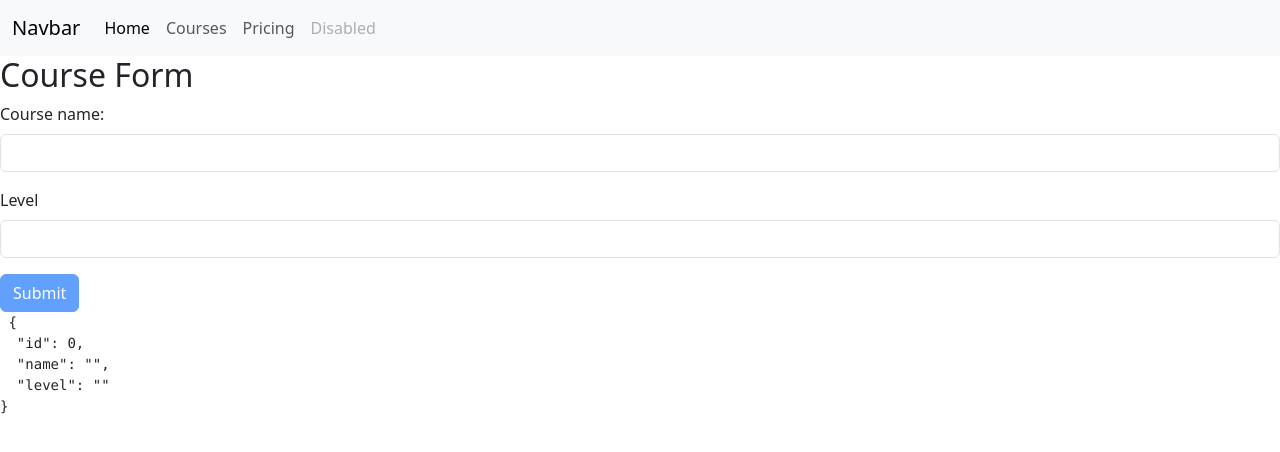
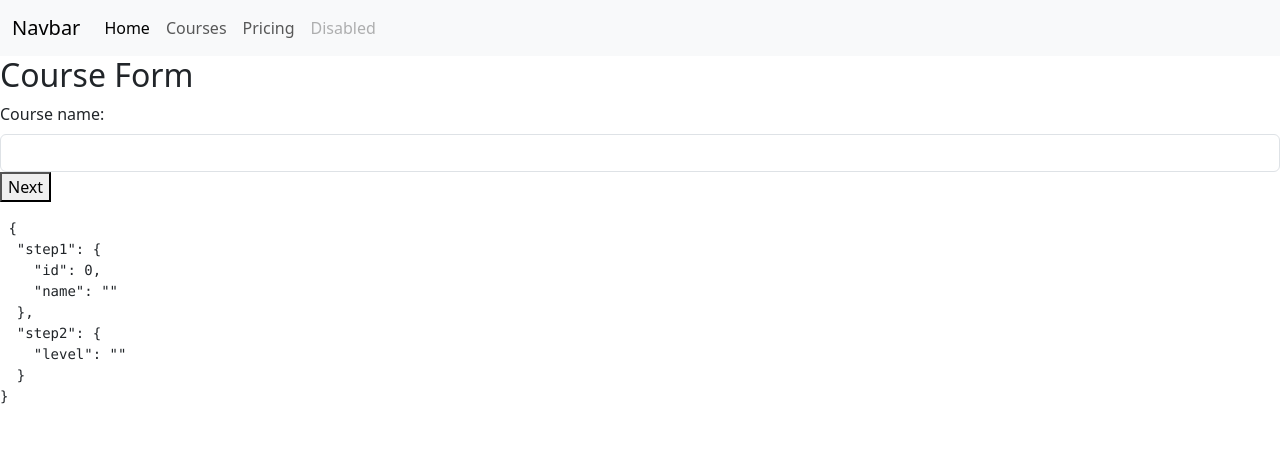
Before and after one commit to ShareghYusefi/school-client-standalone, an Angular app: page /home in a window 1280 px wide. Shown: the top 452 px of the page. Built offline with nearby package versions, Linux system fonts and the light colour scheme.

Commit message:
multi-step form

```diff
--- a/src/app/components/course-form/course-form.html
+++ b/src/app/components/course-form/course-form.html
@@ -1,5 +1,5 @@
 <!-- We need to bind our courseForm instance to the template form using the formGroup directive -->
-<form [formGroup]="courseForm">
+<form [formGroup]="getStepGroup(1)" *ngIf="step === 1">
   <div class="mb-3">
     <label for="name" class="form-label">Course name: </label>
     <!-- We need to bind our input to a form control using the formControlName directive  -->
@@ -19,7 +19,11 @@
         Please type a minimum of 2 characters
       </div>
     </div>
+    <button type="button" (click)="next()">Next</button>
   </div>
+</form>
+
+<form [formGroup]="getStepGroup(2)" *ngIf="step === 2">
   <div class="mb-3">
     <label for="level" class="form-label">Level</label>
     <input
@@ -28,7 +32,6 @@
       id="level"
       formControlName="level"
     />
-  </div>
     <div
       *ngIf="level?.errors && level?.invalid && level?.touched"
       class="text-danger"
@@ -36,6 +39,8 @@
       <div *ngIf="level?.errors?.['required']">Level is required.</div>
       <div *ngIf="level?.errors?.['min']">Please select a number above 100</div>
     </div>
+  </div>
+  <button type="button" (click)="prev()">Back</button>
   <button
     type="submit"
     class="btn btn-primary"
--- a/src/app/components/course-form/course-form.ts
+++ b/src/app/components/course-form/course-form.ts
@@ -17,6 +17,7 @@ import { ICourse } from '../../interfaces/icourse';
   styleUrl: './course-form.css',
 })
 export class CourseForm implements OnInit {
+  step = 1; // current step
   courseForm!: FormGroup;
 
   // We can use a FormBuilder instance via Dependency injection to create a form group
@@ -27,10 +28,30 @@ export class CourseForm implements OnInit {
   ) {
     // create a form group with two form controls: name, level
     this.courseForm = this.formBuilderInstance.group({
+      step1: this.formBuilderInstance.group({
         id: [0],
         name: ['', [Validators.required, Validators.minLength(2)]],
+      }),
+      step2: this.formBuilderInstance.group({
         level: ['', [Validators.required, Validators.min(100)]],
+      }),
     });
+  }
+
+  getStepGroup(step: number): FormGroup {
+    return this.courseForm.get(`step${step}`) as FormGroup;
+  }
+
+  next() {
+    if (this.getStepGroup(this.step).valid) {
+      this.step++;
+    } else {
+      this.getStepGroup(this.step).markAllAsTouched();
+    }
+  }
+
+  prev() {
+    this.step--;
   }
 
   ngOnInit(): void {
@@ -45,9 +66,13 @@ export class CourseForm implements OnInit {
           (response: ICourse) => {
             // update the form with course data
             this.courseForm.patchValue({
+              step1: {
                 id: response.id,
                 name: response.name,
+              },
+              step2: {
                 level: response.level,
+              },
             });
           },
           (error) => {
@@ -60,11 +85,11 @@ export class CourseForm implements OnInit {
 
   // getter for loginFrom name formControl
   get name() {
-    return this.courseForm.get('name');
+    return this.getStepGroup(1).get('name');
   }
 
   get level() {
-    return this.courseForm.get('level');
+    return this.getStepGroup(2).get('level');
   }
 
   onSubmit() {
@@ -72,11 +97,20 @@ export class CourseForm implements OnInit {
       return;
     }
 
+    // iterate over courseForm controls and make a new object with form values
+    let newCourse: ICourse = {
+      id: this.getStepGroup(1).get('id')?.value,
+      name: this.getStepGroup(1).get('name')?.value,
+      level: this.getStepGroup(2).get('level')?.value,
+    };
+
+    console.log('New Course:', newCourse);
+
     // check if we have an id in our URL
     let id = this.route.snapshot.paramMap.get('id');
     if (id) {
       // update the course data
-      this.service.updateCourse(parseInt(id), this.courseForm.value).subscribe(
+      this.service.updateCourse(parseInt(id), newCourse).subscribe(
         (response: ICourse) => {
           console.log('Course Updated:', response);
         },
@@ -86,7 +120,7 @@ export class CourseForm implements OnInit {
       );
     } else {
       // create a new course
-      this.service.addCourse(this.courseForm.value).subscribe(
+      this.service.addCourse(newCourse).subscribe(
         (response: ICourse) => {
           console.log('Course Added:', response);
 
```
Lines whose indentation alone changed are shown as unchanged.
